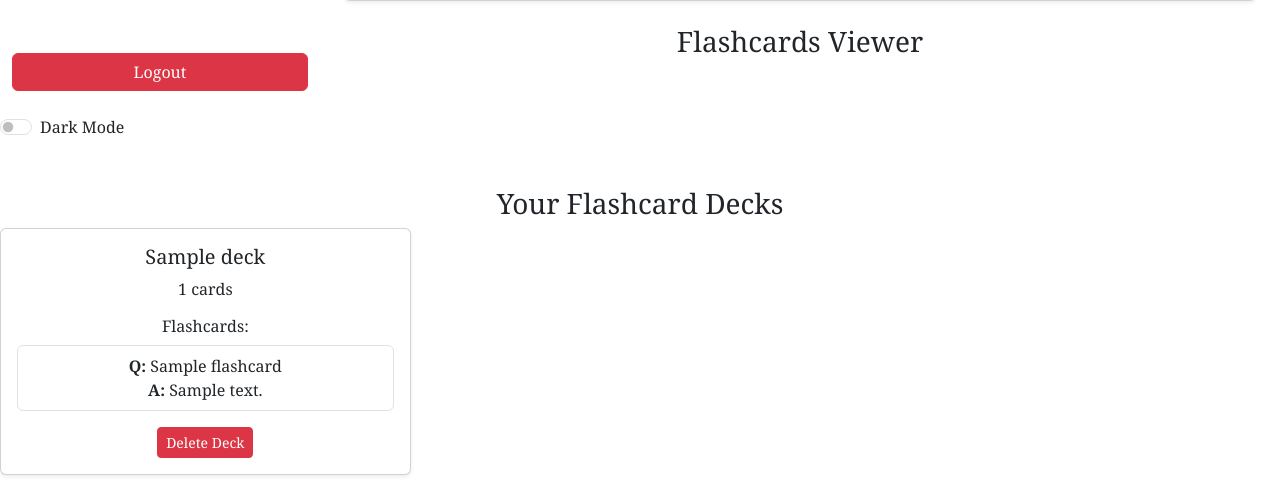
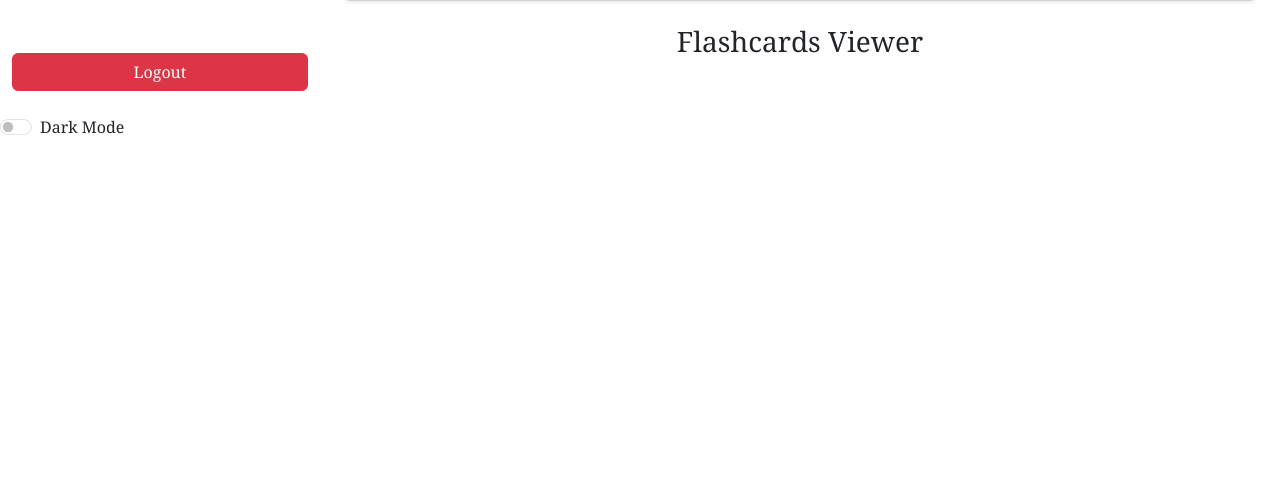
Before and after one commit to Jocruiser/Study-Minds-597, a Flask app: page /dashboard in a window 1280 px wide. Shown: the part 368-859 px from the top of the page. After the commit the page ends 503 px from the top, so only its background shows below. Run offline with Flask 3, Linux system fonts and the light colour scheme; a user stored in the database is signed in; tables that the repository leaves empty hold one stand-in row (values such as "Sample post").

Commit message:
Final Changes

```diff
--- a/apps/app.py
+++ b/apps/app.py
@@ -71,13 +71,13 @@ def generate_flashcards_from_api(text_list):
     text_chunks = split_text_into_chunks(text_list, max_length=500)
 
     for paragraph in text_chunks:
-        prompt = f"Generate a question and answer based on this text in flashcard format for a student prepping for a multiple choice exam: {paragraph}"
+        prompt = f"Generate a question and answer based on this text: {paragraph}"
 
 
         payload = {
             "model": "deepseek/deepseek-chat-v3-0324:free",
             "messages": [{"role": "user", "content": prompt}],
-            "max_tokens": 250 # tokens from AI
+            "max_tokens": 300 # tokens from AI
         }
 
         response = requests.post(api_url, headers=headers, json=payload)
--- a/apps/templates/dashboard.html
+++ b/apps/templates/dashboard.html
@@ -188,41 +188,6 @@ toggle.addEventListener('change', () => {
 
     </script>
 
-<h3 class="mt-5">Your Flashcard Decks</h3>
-<div class="row">
-    {% if decks %}
-        {% for deck in decks %}
-        <div class="col-md-4">
-            <div class="card mb-3 shadow-sm">
-                <div class="card-body">
-                    <h5 class="card-title">{{ deck.name }}</h5>
-                    <p class="card-text">{{ deck.flashcards|length }} cards</p>
-
-                    <!-- Display Flashcards for the Deck -->
-                    <div>
-                        <h6>Flashcards:</h6>
-                        <ul class="list-group">
-                            {% for card in deck.flashcards %}
-                                <li class="list-group-item">
-                                    <strong>Q:</strong> {{ card.question }}<br>
-                                    <strong>A:</strong> {{ card.answer }}
-                                </li>
-                            {% endfor %}
-                        </ul>
-                    </div>
-
-                    <!-- Actions (e.g., Delete) -->
-                    <a href="{{ url_for('delete_deck', deck_id=deck.id) }}" class="btn btn-danger btn-sm mt-3">Delete Deck</a>
-                </div>
-            </div>
-        </div>
-        {% endfor %}
-    {% else %}
-        <p>You haven't uploaded any decks yet.</p>
-    {% endif %}
-</div>
-
-
 
     </body>
 </html>
```
Also changed, not shown: 1 other file.
